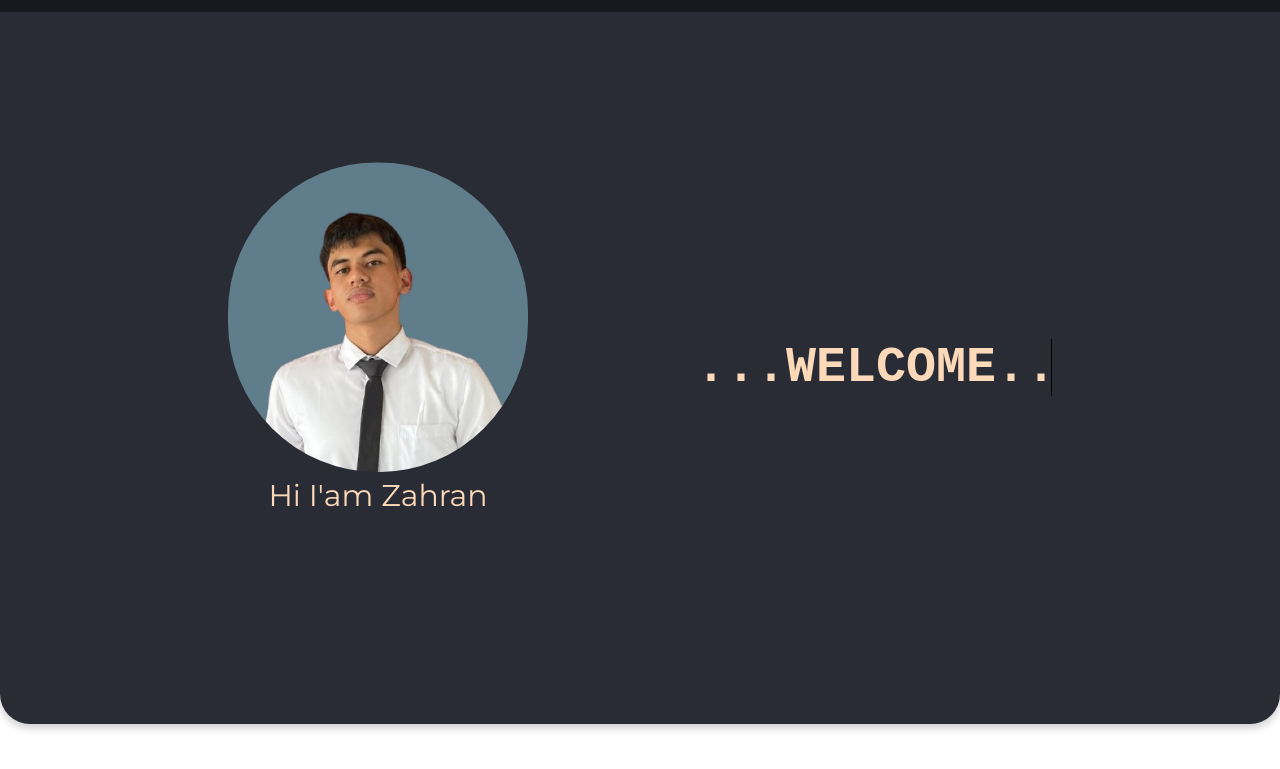
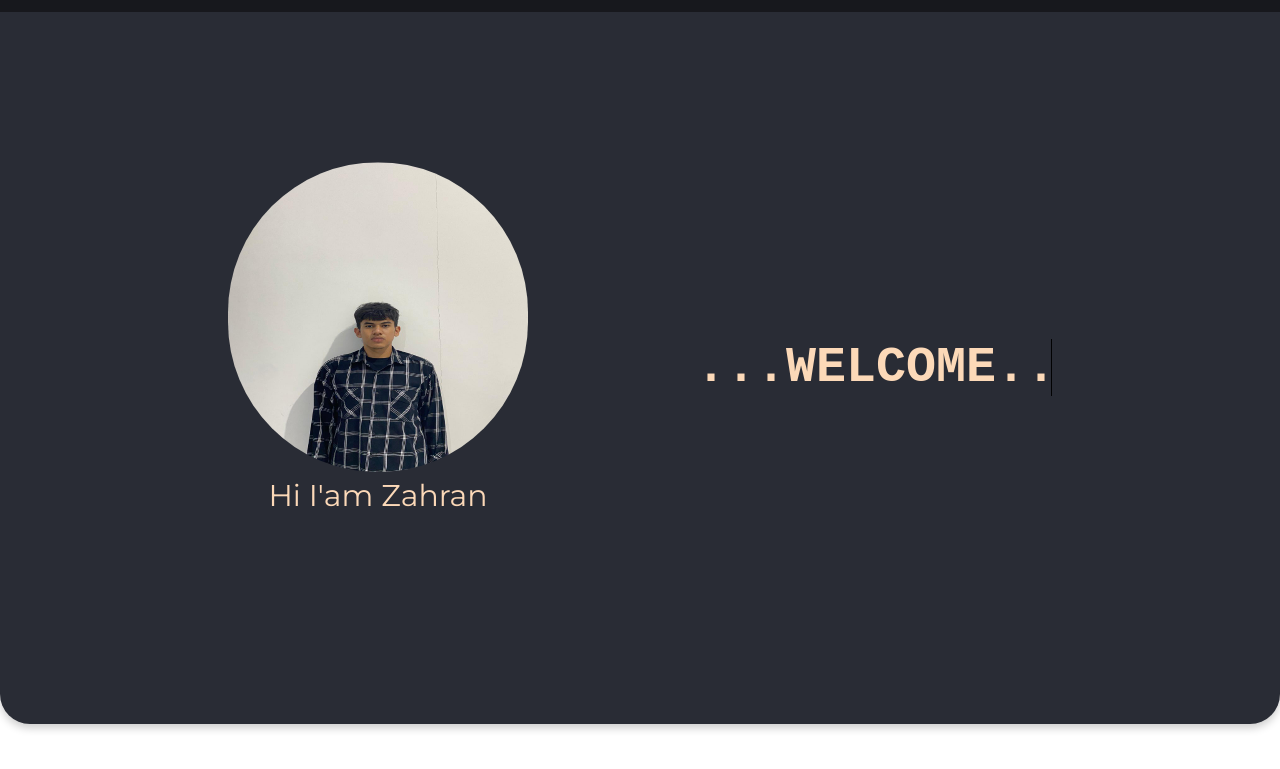
Before and after one commit to kaptenPijay/portofolio-pijay, a website built with Vite: page index.html in a window 1280 px wide. Shown: the part 87-856 px from the top of the page. Built offline with nearby package versions, Linux system fonts and the light colour scheme.

Commit message:
new jpeg

```diff
--- a/index.html
+++ b/index.html
@@ -44,7 +44,7 @@
       data-aos-once="false"
       data-aos-anchor-placement="top-center">
         <figure class="bumping-effect">
-          <img src="assets\image\potoprofil.jpg" alt="pp-abu" />
+          <img src="assets\image\new.jpeg" alt="pp-abu" />
           <figcaption class="figcaption" style="font-size: 30px">
             Hi I'am Zahran
           </figcaption>
```
Also changed, not shown: assets/image/new.jpeg (added).
